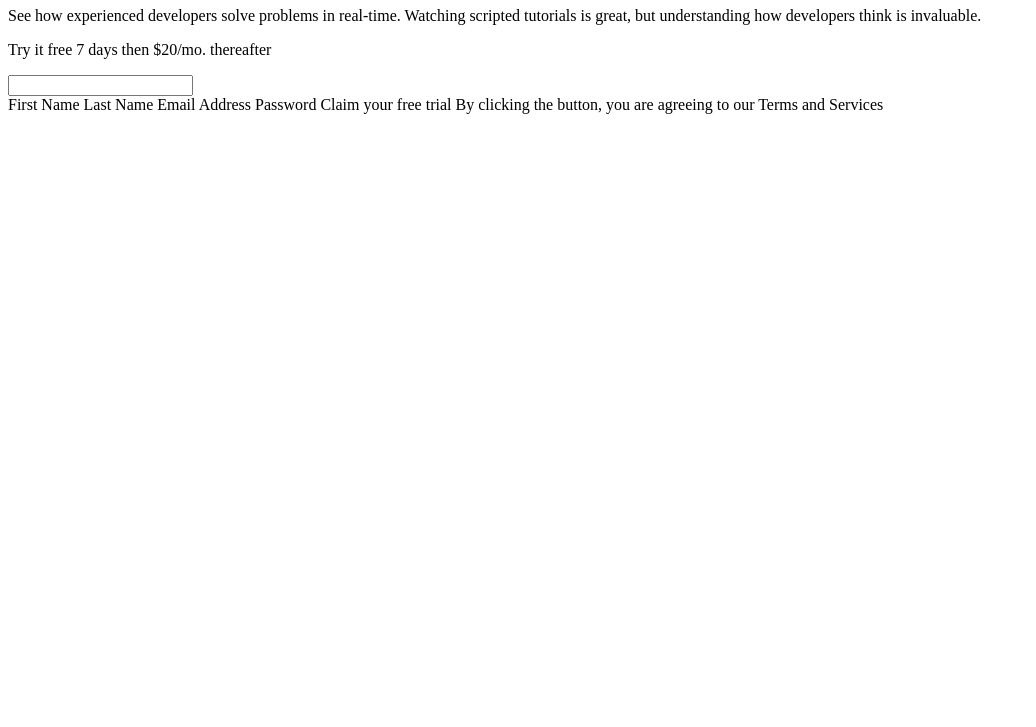
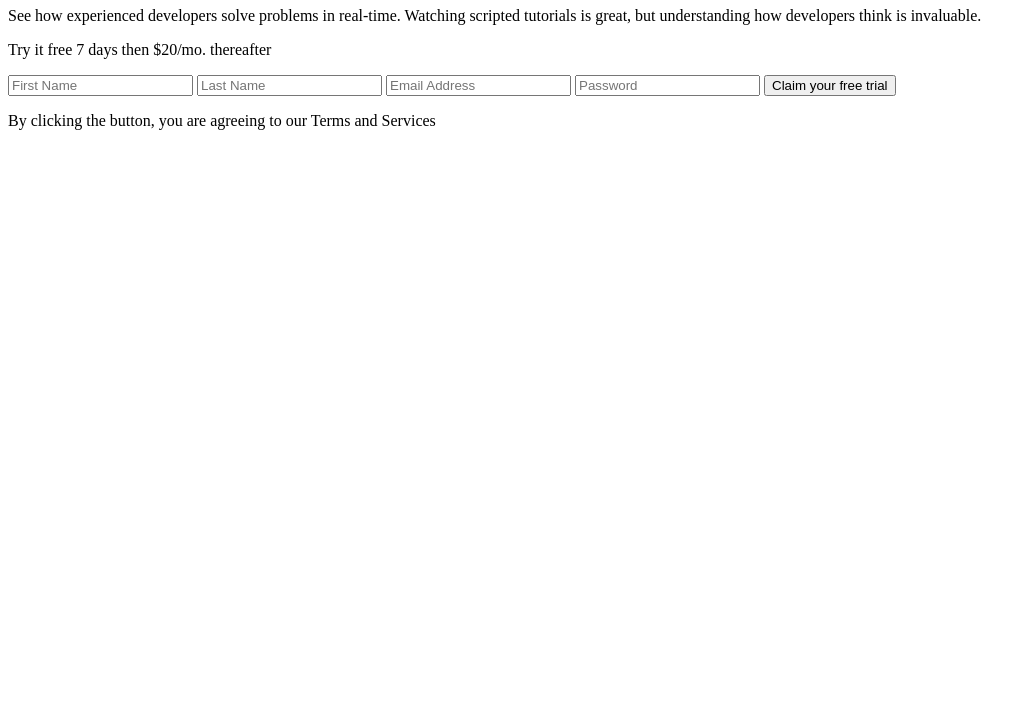
Before and after one commit to HiQendresa/intro-component-with-sign-up-form, a plain HTML site: page index.html in a window 1280 px wide. Shown: the part 73-800 px from the top of the page, without its empty margins (0-1036 px from the left). Drawn offline with Linux system fonts and the light colour scheme.

Commit message:
add style

```diff
--- a/index.html
+++ b/index.html
@@ -25,8 +25,15 @@
         <p> Try it free 7 days then $20/mo. thereafter</p>
       </div>
       <form action="submit" method="post">
-        <input type="text">
+        <input type="text" placeholder="First Name">
+        <input type="text" placeholder="Last Name">
+        <input type="text" placeholder="Email Address">
+        <input type="text" placeholder="Password">
+        <button type="submit">Claim your free trial </button>
       </form>
+      <p> By clicking the button, you are agreeing to our
+        <span>Terms and Services</span>
+      </p>
     </div>
   </main>
 
@@ -34,15 +41,5 @@
 
 
 
-
-  First Name
-  Last Name
-  Email Address
-  Password
-
-  Claim your free trial
-
-  By clicking the button, you are agreeing to our Terms and Services
-
   </body>
 </html>
--- a/style.scss
+++ b/style.scss
@@ -52,3 +52,11 @@ picture {
   height: 100%;
   display: block;
 }
+
+main {
+    .container {
+        display: flex;
+        flex-direction: column;
+        gap: 30px;
+    }
+}
```
